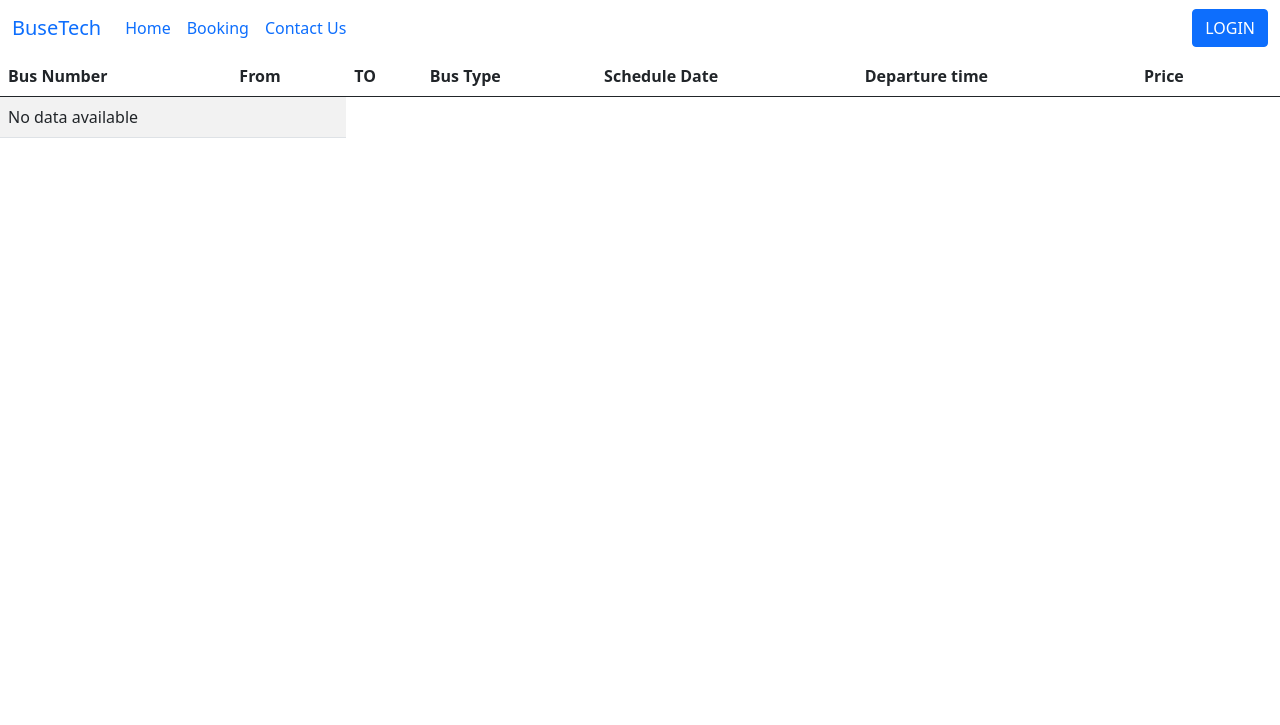
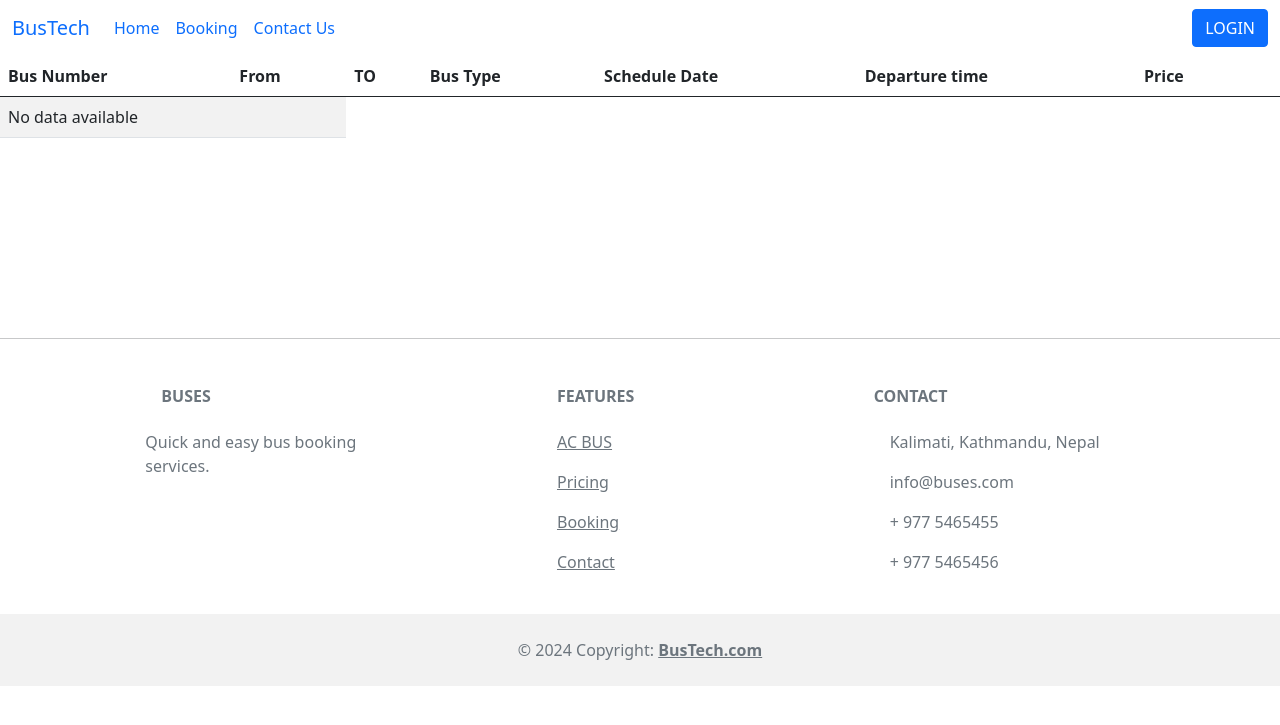
Before and after one commit to siddhi-rungta/bus_booking_sys, a PHP site: page /busdetails.php in a window 1280 px wide. Shown: the top 725 px of the page. Run offline with PHP 8.4, Linux system fonts and the light colour scheme.

Commit message:
added footer

```diff
--- a/busdetails.php
+++ b/busdetails.php
@@ -30,7 +30,7 @@ session_start();
       <button class="navbar-toggler" type="button" data-bs-toggle="collapse" data-bs-target="#navbarTogglerDemo03" aria-controls="navbarTogglerDemo03" aria-expanded="false" aria-label="Toggle navigation">
         <span class="navbar-toggler-icon"></span>
       </button>
-      <a class="navbar-brand" href="index.php">BuseTech</a>
+      <a class="navbar-brand" href="index.php">BusTech</a>
       <div class="collapse navbar-collapse" id="navbarTogglerDemo03">
         <ul class="navbar-nav me-auto mb-2 mb-lg-0">
           <li class="nav-item">
@@ -119,5 +119,68 @@ session_start();
             </tr>
         <?php endif; ?>
     </tbody>
-  </table>
+  </table><BR><BR><BR><BR><BR><BR><BR><HR>
+  <!-- Footer -->
+<footer class="text-center text-lg-start bg-body-tertiary text-muted">
+  <!-- Section: Links  -->
+  <section class="">
+    <div class="container text-center text-md-start mt-5">
+      <!-- Grid row -->
+      <div class="row mt-3">
+        <!-- Grid column -->
+        <div class="col-md-3 col-lg-4 col-xl-3 mx-auto mb-4">
+          <!-- Content -->
+          <h6 class="text-uppercase fw-bold mb-4">
+            <i class="fas fa-gem me-3"></i>Buses
+          </h6>
+          <p>
+           Quick and easy bus booking services.
+          </p>
+        </div>
+
+        <!-- Grid column -->
+        <div class="col-md-2 col-lg-2 col-xl-2 mx-auto mb-4">
+          <!-- Links -->
+          <h6 class="text-uppercase fw-bold mb-4">
+            Features
+          </h6>
+          <p>
+            <a href="#!" class="text-reset">AC BUS</a>
+          </p>
+          <p>
+            <a href="#!" class="text-reset">Pricing</a>
+          </p>
+          <p>
+            <a href="booking.html" class="text-reset">Booking</a>
+          </p>
+          <p>
+            <a href="contact.html" class="text-reset">Contact</a>
+          </p>
+        </div>
+        <div class="col-md-4 col-lg-3 col-xl-3 mx-auto mb-md-0 mb-4">
+          <!-- Links -->
+          <h6 class="text-uppercase fw-bold mb-4">Contact</h6>
+          <p><i class="fas fa-home me-3"></i> Kalimati, Kathmandu, Nepal</p>
+          <p>
+            <i class="fas fa-envelope me-3"></i>
+            info@buses.com
+          </p>
+          <p><i class="fas fa-phone me-3"></i> + 977 5465455</p>
+          <p><i class="fas fa-print me-3"></i> + 977 5465456</p>
+        </div>
+        <!-- Grid column -->
+      </div>
+      <!-- Grid row -->
+    </div>
+  </section>
+  <!-- Section: Links  -->
+
+  <!-- Copyright -->
+  <div class="text-center p-4" style="background-color: rgba(0, 0, 0, 0.05);">
+    © 2024 Copyright:
+    <a class="text-reset fw-bold" href="index.php">BusTech.com</a>
+  </div>
+  <!-- Copyright -->
+</footer>
+<!-- Footer -->
   </body></html>
```
Also changed, not shown: adminlogin.html (+63 -1 lines), contact.html (+63 -0 lines), signup.html (+63 -1 lines).
